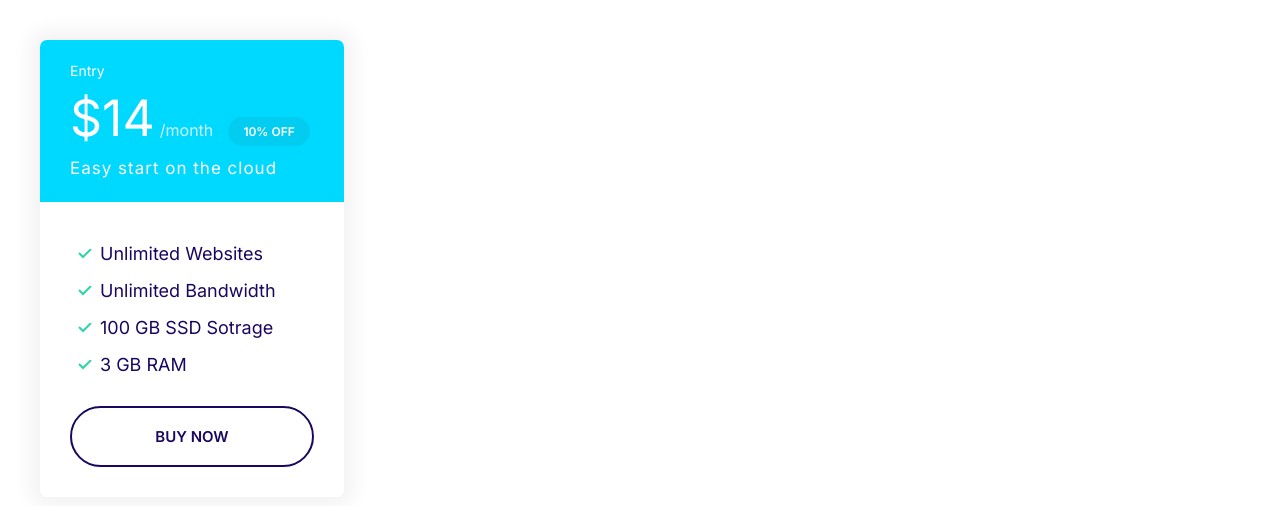
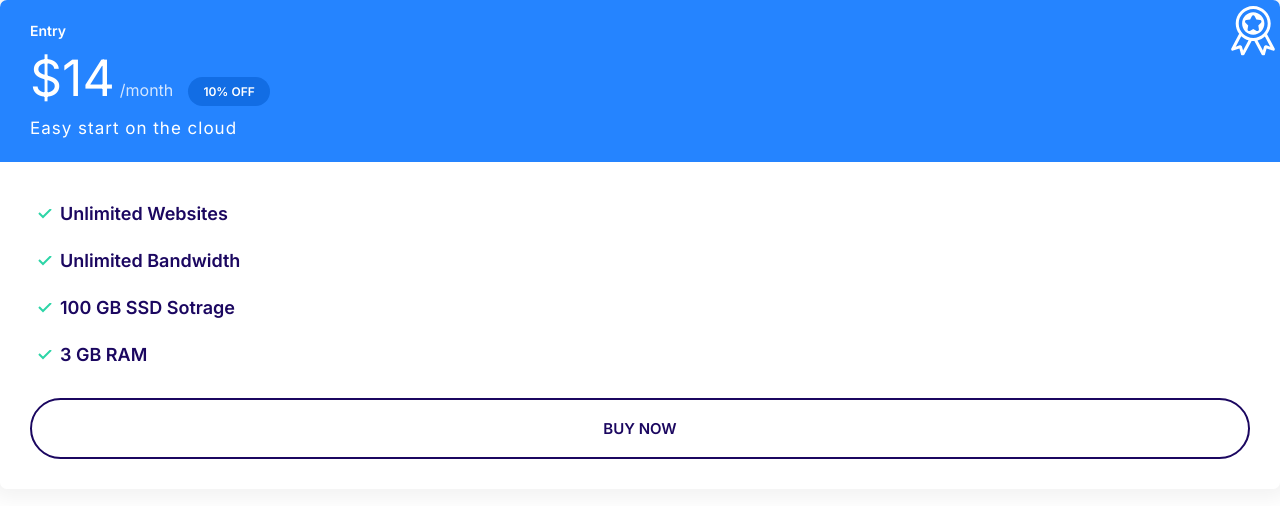
Before and after one commit to Abottt/moshify-original, a plain HTML site: page html/index.html in a window 1280 px wide. Drawn offline with Linux system fonts and the light colour scheme.

Commit message:
Edit the popular badges

```diff
--- a/css/style.css
+++ b/css/style.css
@@ -378,7 +378,7 @@ make div.card>header.card__header>div.card__body
 .plan__name {
     color: #fff;
     margin: 0;
-    font-weight: 500;
+    font-weight: 600;
     font-size: 2.4rem;
   }
 
@@ -402,6 +402,7 @@ make div.card>header.card__header>div.card__body
 
   .plan .list__item {
     margin-bottom: 2rem;
+    font-weight: 600;
   }
 
   .plan--popular .card__header {
@@ -409,12 +410,13 @@ make div.card>header.card__header>div.card__body
   }
 
   .plan--popular .card__header::before {
-    content: url(../images/popular.svg);
-    width: 40px;
+    content: url(/images/popular3.svg);
+    width: 50px;
+    height: 50px;
     display: inline-block;
     position: absolute;
-    top: -6px;
-    right: 5%;
+    top: 6px;
+    right: 2px;
   }
 
   @media screen and (min-width: 1024px) {
--- a/html/index.html
+++ b/html/index.html
@@ -20,13 +20,13 @@
     <link rel="stylesheet" href="/css/style.css" />
   </head>
   <body>
-    <div class="plan-popular" style="width: 30%; padding: 4rem">
-      <div class="card card--secondary">
+    <div class="plan plan--popular">
+      <div class="card card--primary">
         <header class="card__header">
           <h3 class="plan__name">Entry</h3>
           <span class="plan__price">$14</span>
           <span class="plan__billing-cycle">/month</span>
-          <span class="badge badge--secondary badge--small">10% OFF</span>
+          <span class="badge badge--primary badge--small">10% OFF</span>
           <span class="plan__description">Easy start on the cloud</span>
         </header>
         <div class="card__body">
```
Also changed, not shown: components/plans.html (+3 -3 lines), images/popular3.svg (added).
